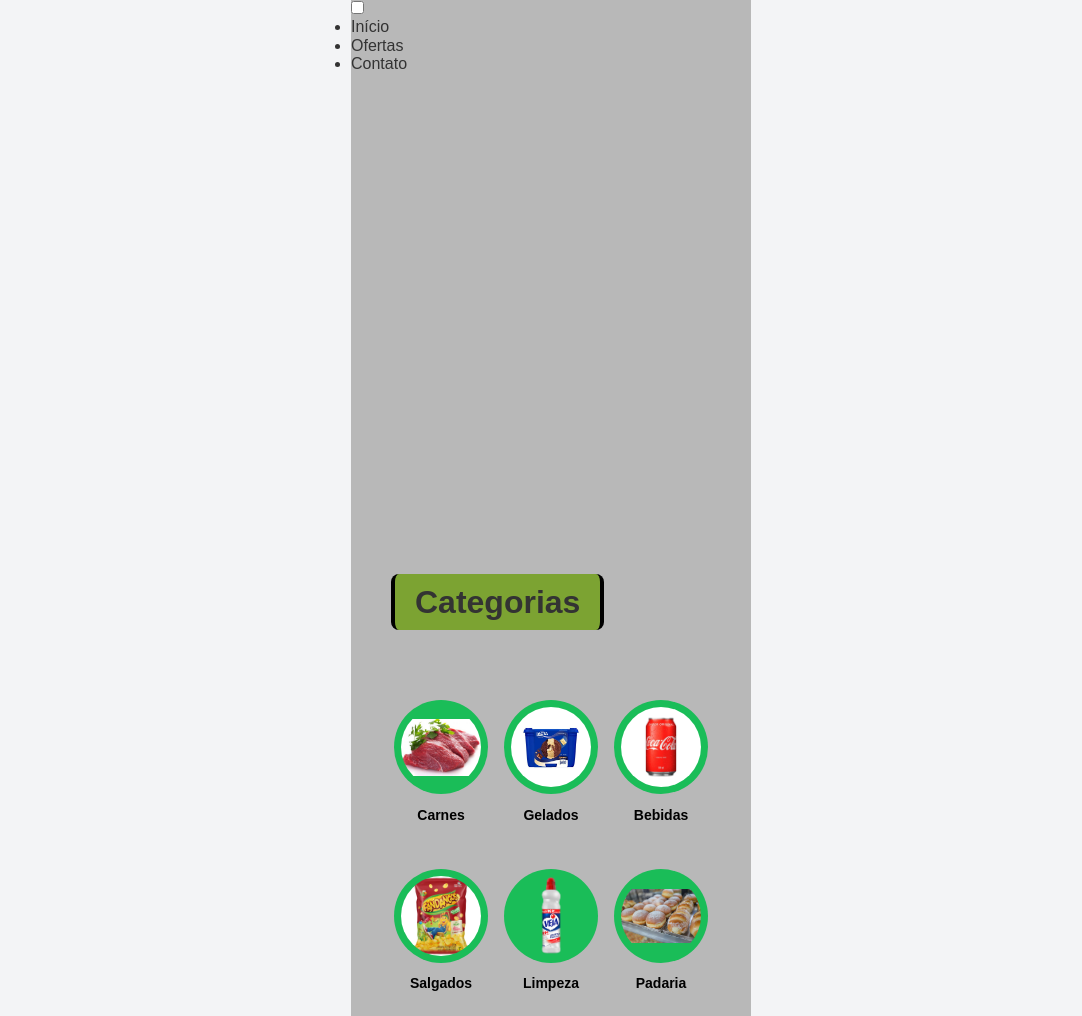
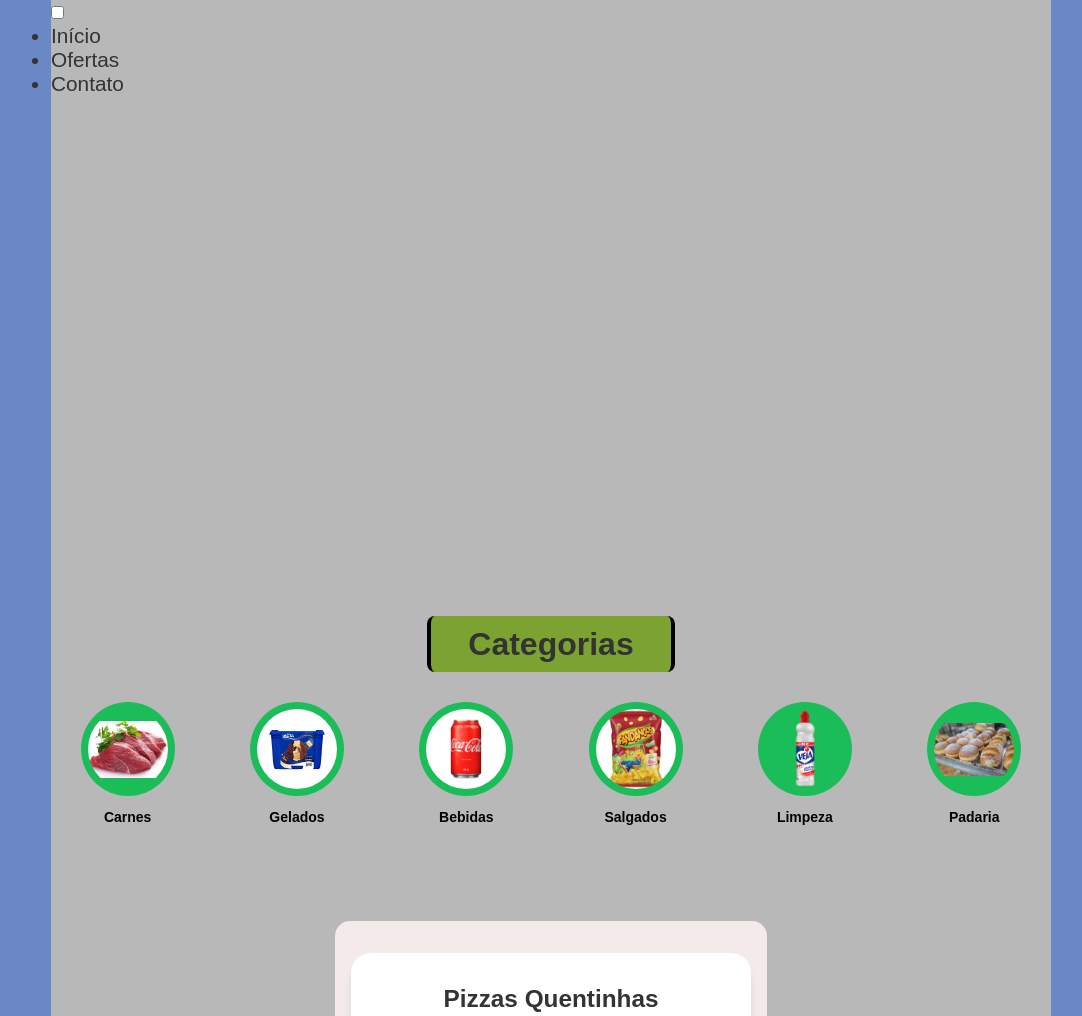
Before and after one commit to Guicdsilva/projeto-vivendas, a plain HTML site: page index.html in a window 1280 px wide. Shown: the top 1016 px of the page, without its empty margins (89-1171 px from the left). Drawn offline with nearby package versions, Linux system fonts and the light colour scheme.

Commit message:
largura att

```diff
--- a/style.css
+++ b/style.css
@@ -7,17 +7,19 @@
 /* BASE */
 body {
   font-family: "Poppins", sans-serif;
-  background-color: #f3f4f6;
+  background-color: #6a88c5;
   color: #333;
   margin: auto;
   align-items: center;
-   width: 400px;
+
 }
  main{
- width: 400px;
+  width:1000px;
+
  background-color: rgb(184, 184, 184);
 margin: auto;
  align-items: center;
+ font-size: 1.3em;
  }
 a {
   text-decoration: none;
@@ -62,14 +64,15 @@ a {
 /* CATEGORIAS */
 .categorias h2 {
   font-size: 2rem;
-  margin: 40px;
+  margin: auto;
+  text-align: center;
   background-color: #6c9e0ec7;
   padding: 10px 20px;
   border-radius: 8px;
   border-left: 4px solid #000;
   border-right: 4px solid #000;
-  display: inline-block;
-  margin-top: -20px;
+  width: 200px;
+
 
 
 }
@@ -84,7 +87,9 @@ a {
 
 .categoria {
   text-align: center;
+  margin: auto;
   margin-top: 30px;
+  font-size: ;
 }
 
 .categoria img {
@@ -95,6 +100,8 @@ a {
   padding: 7px;
   object-fit: contain;
   transition: transform 0.3s;
+
+
 }
 
 .categoria img:hover {
@@ -152,11 +159,14 @@ a {
   padding: 10px 18px;
   border-radius: 16px;
   font-weight: bold;
+
 }
 
 .card a:hover {
   background-color: #c8db18;
-  border: 1px solid #000;
+  box-shadow: inset 0 0 0 1.5px rgb(49, 49, 49);
+  color:#000;
+
 }
 
 /* SOBRE */
@@ -182,6 +192,9 @@ a {
   width: 200px;
   font-size: 1.1rem;
   color: #f7f4f4;
+  text-align: center;
+
+  margin: auto;
 
 }
 
@@ -195,6 +208,7 @@ a {
 .social-section h2 {
   font-size: 2rem;
   color: #2f855a;
+  margin: auto;
   margin-bottom: 1rem;
   background-color: #c8da26;
   border-radius: 20px;
```
